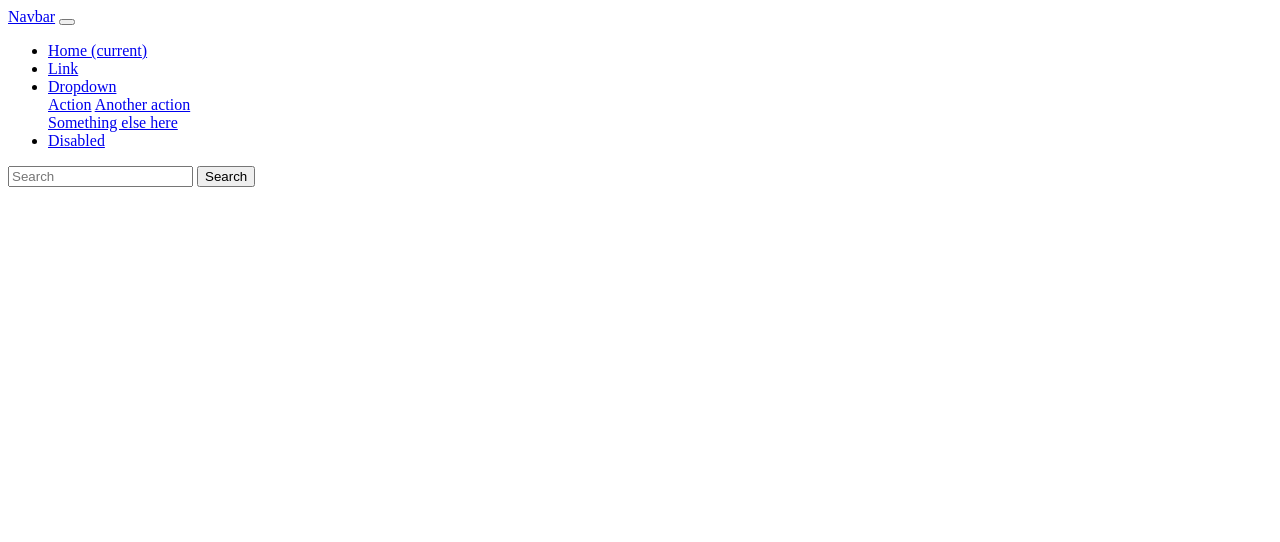
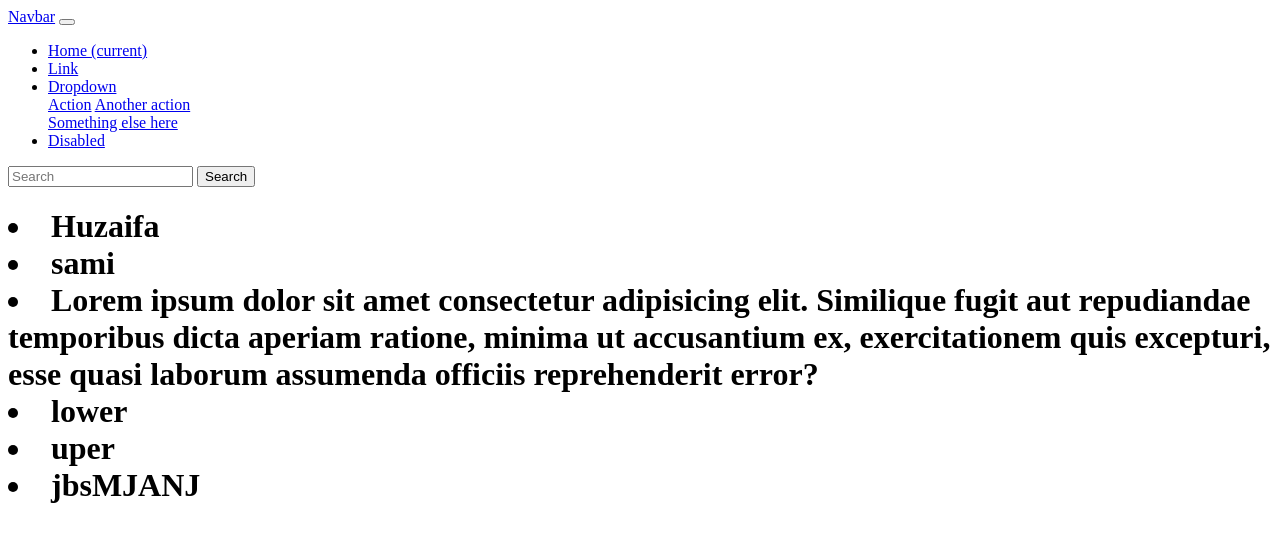
Before and after one commit to Huzaifa2159/sami, a plain HTML site: page index.html in a window 1280 px wide. Drawn offline with Linux system fonts and the light colour scheme.

Commit message:
paratice

```diff
--- a/index.html
+++ b/index.html
@@ -41,5 +41,13 @@
           </form>
         </div>
       </nav>
+      <h1>
+        <li>Huzaifa</li>
+        <li>sami</li>
+        <li>Lorem ipsum dolor sit amet consectetur adipisicing elit. Similique fugit aut repudiandae temporibus dicta aperiam ratione, minima ut accusantium ex, exercitationem quis excepturi, esse quasi laborum assumenda officiis reprehenderit error?</li>
+        <li>lower</li>
+        <li>uper</li>
+        <li>jbsMJANJ</li>
+      </h1>
 </body>
 </html>
```
